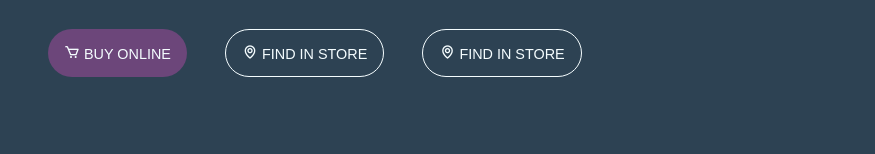
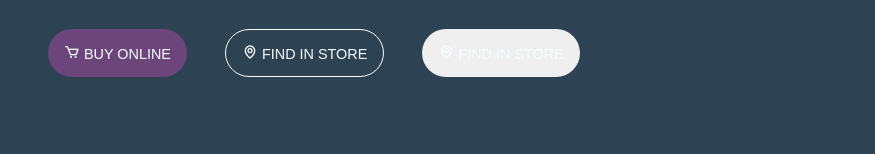
Before and after one commit to LSD-dew/ice-creem-shop, a plain HTML site: page index.html in a window 1280 px wide. Shown: the part 534-688 px from the top of the page, 0-875 px from the left. Drawn offline with nearby package versions, Linux system fonts and the light colour scheme; a web font is replaced by a local one.

Commit message:
Update index.html

```diff
--- a/index.html
+++ b/index.html
@@ -45,7 +45,7 @@
             <div class="hero-btns-container">
               <button class="button btn-hero btn-primary buy-hero-btn"><i class="bx bx-cart in-btn-icon"></i> BUY ONLINE</button>
               <button class="button btn-hero btn-second-alt"><i class="bx bx-map in-btn-icon"></i> FIND IN STORE</button>
-              <button class="button btn-hero btn-second-alt"><i class="bx bx-map in-btn-icon"></i> FIND IN STORE</button>
+              <button class="button btn-hero btn-third-alt"><i class="bx bx-map in-btn-icon"></i> FIND IN STORE</button>
             </div>
           </div>
           <img src="https://raw.githubusercontent.com/r-e-d-ant/eCream/master/assets/images/hold-cake-hero.png" alt="hand hold cake" class="hand-hole-cake-img" loading="lazy">
```
